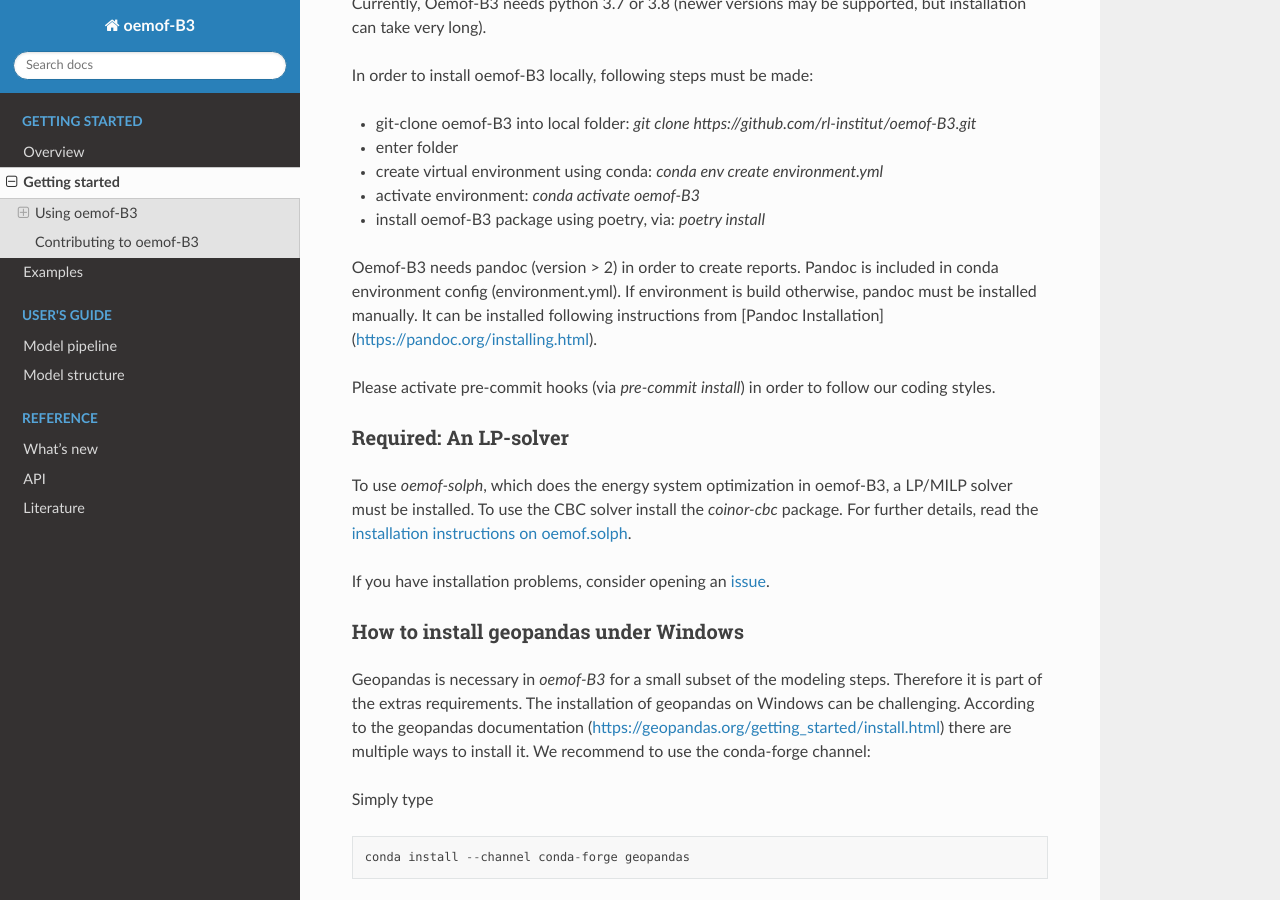
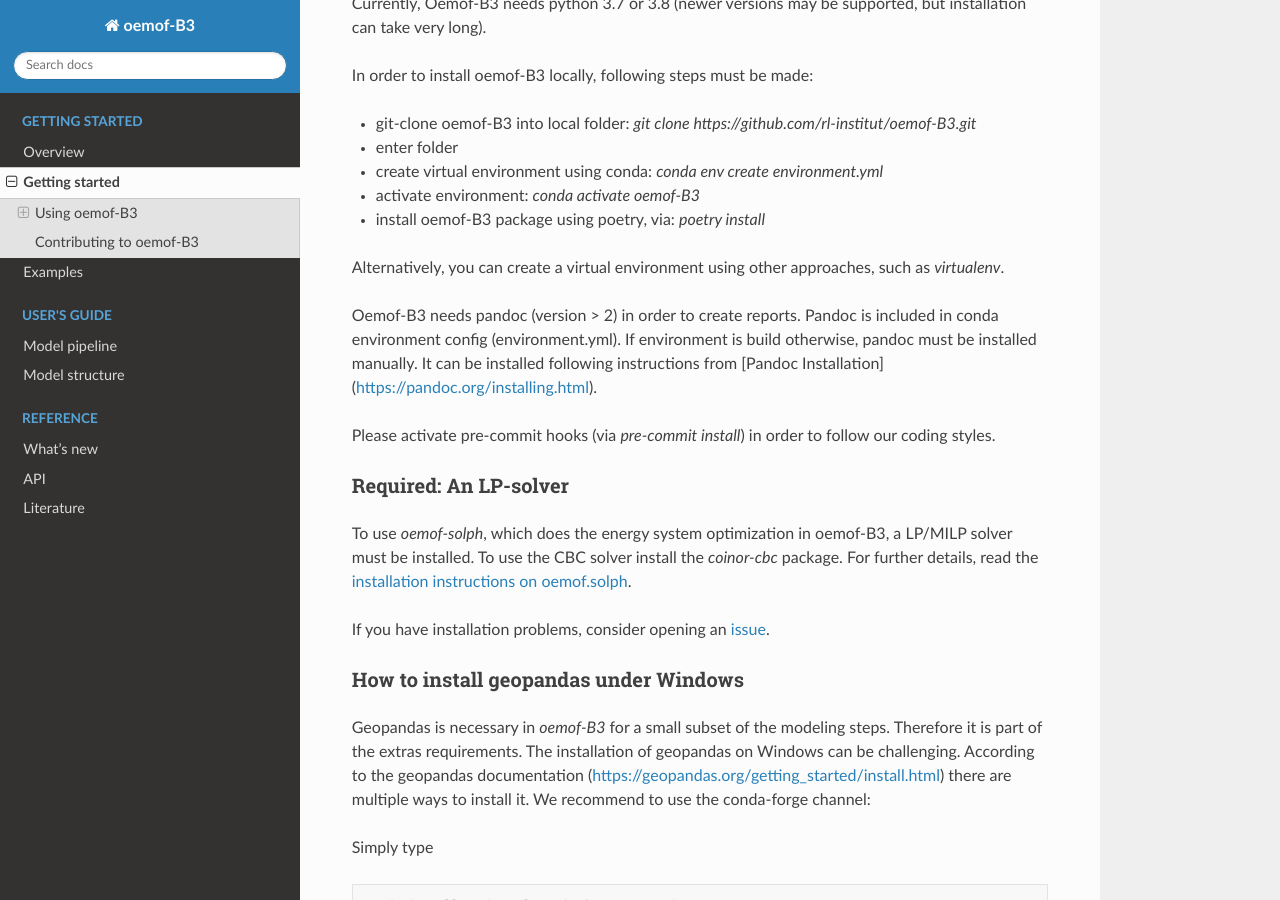
Before and after one commit to rl-institut/oemof-B3, a Sphinx documentation site: the page built from docs/getting_started.rst, in a window 1280 px wide and 900 px high, scrolled down 648 px. Built offline with Sphinx 7.4.7 and the Read the Docs theme 2.0.0, drawn with Linux system fonts in a browser that asks for light colours; cross-references to code outside the pages are shown as plain code.

Commit message:
Take virtuelenv into the possibilities to create an environment

```diff
--- a/docs/getting_started.rst
+++ b/docs/getting_started.rst
@@ -37,6 +37,8 @@
 - create virtual environment using conda: `conda env create environment.yml`
 - activate environment: `conda activate oemof-B3`
 - install oemof-B3 package using poetry, via: `poetry install`
+
+Alternatively, you can create a virtual environment using other approaches, such as `virtualenv`.
 
 Oemof-B3 needs pandoc (version > 2) in order to create reports. Pandoc is included in conda environment config (environment.yml).
 If environment is build otherwise, pandoc must be installed manually. It can be installed following instructions from [Pandoc Installation](https://pandoc.org/installing.html).
```
Also changed, not shown: README.md (+2 -0 lines).
